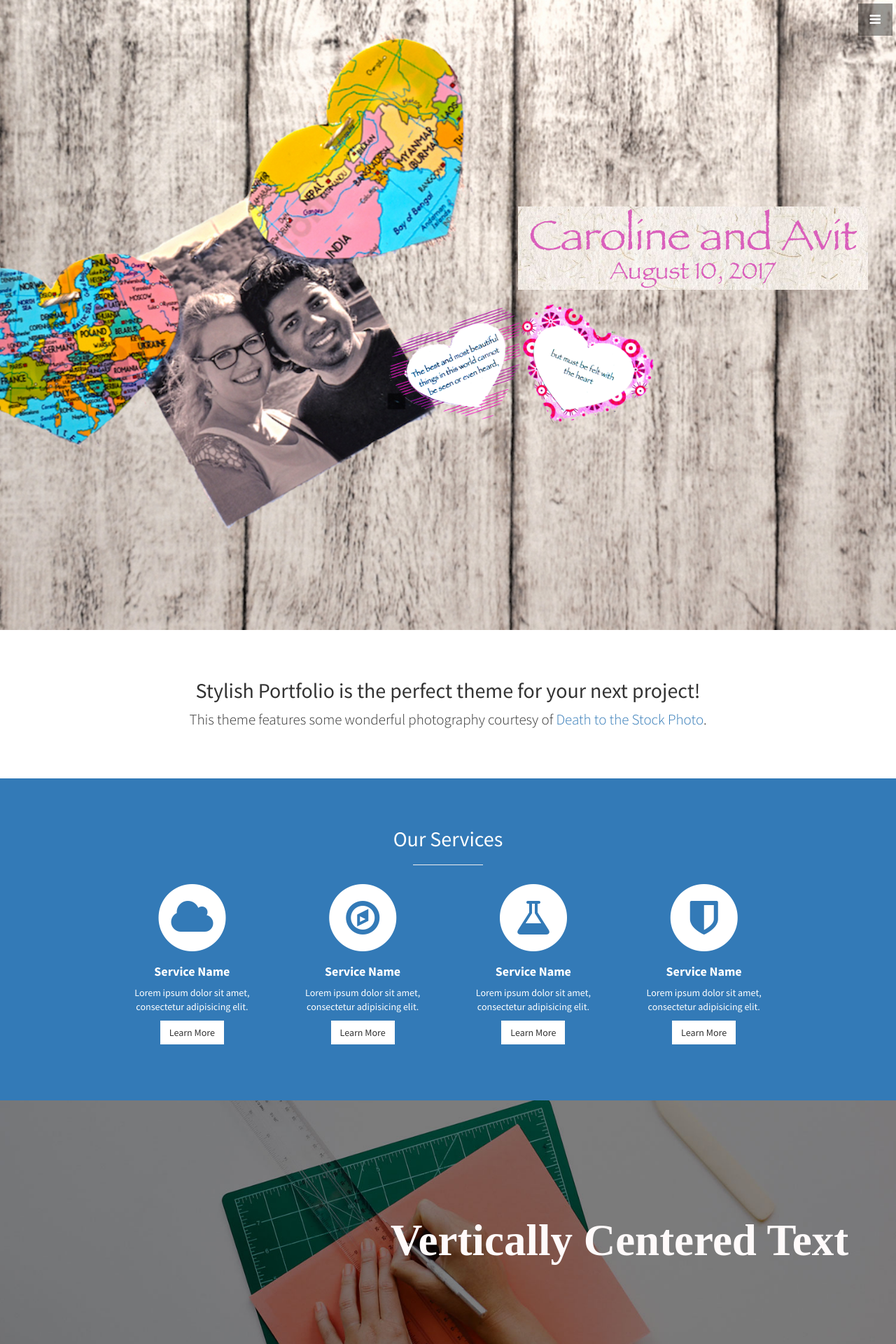
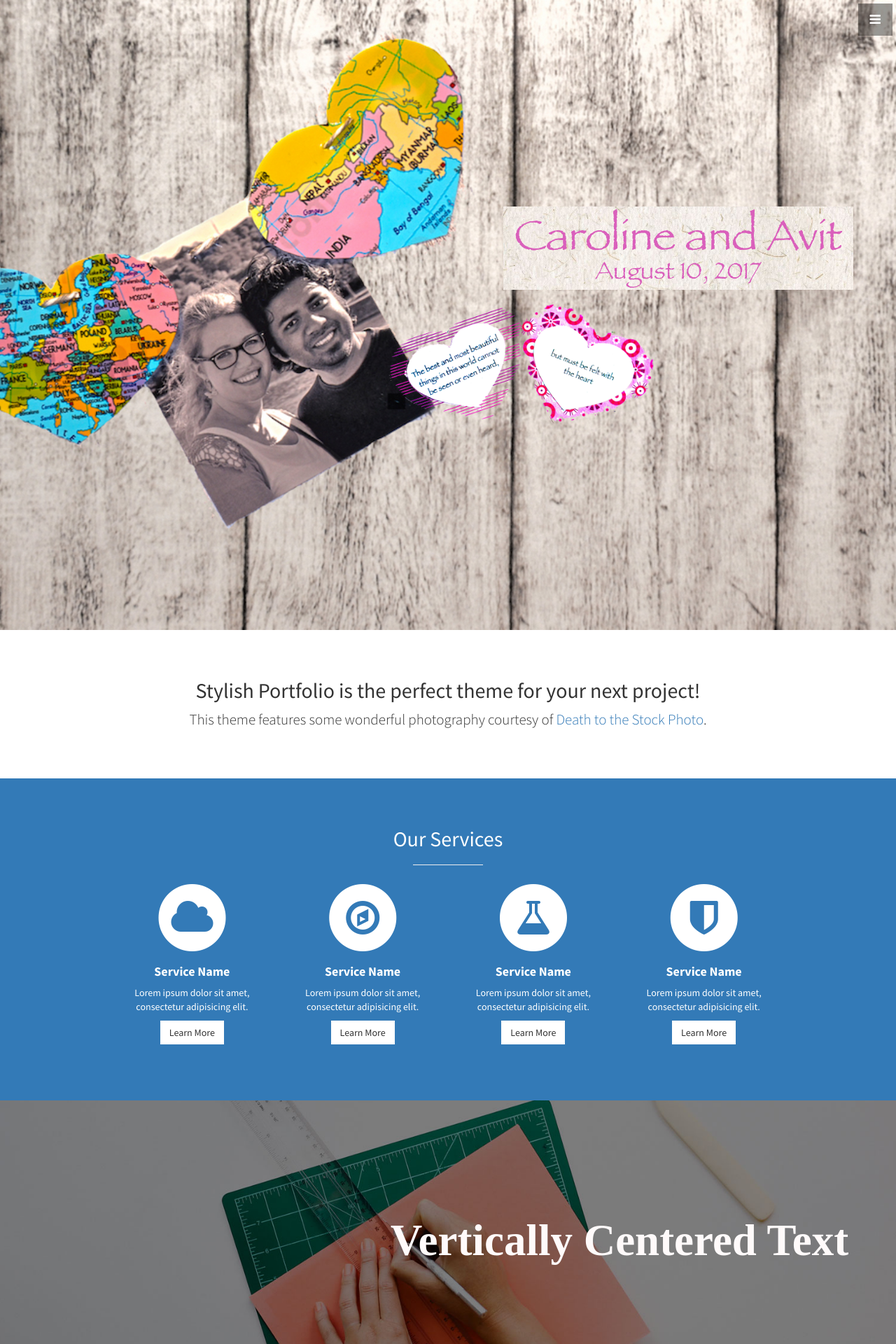
Before and after one commit to MonchiLin/carowedavit.github.io, a Jekyll site: the page built from index.html, in a window 1280 px wide. Shown: the top 1920 px of the page at 70% size. Built offline with Jekyll 4.4.1, drawn with Linux system fonts in a browser that asks for light colours.

Commit message:
front page updated

```diff
--- a/_includes/header.html
+++ b/_includes/header.html
@@ -1,6 +1,6 @@
 <header id="top" class="header">
   <div class="text-vertical-center">
-   <img src="img/qh.jpg" alt="Wedding quotes" style="width:500px; margin-left: 15em;">
+   <img src="img/qh.jpg" alt="Wedding quotes" style="width:500px; margin-left: 12em;">
    <br>
    <br>
    <img src="img/qh.gif" alt="Wedding quotes" style="width:380px; margin-left: 15em;">
```
